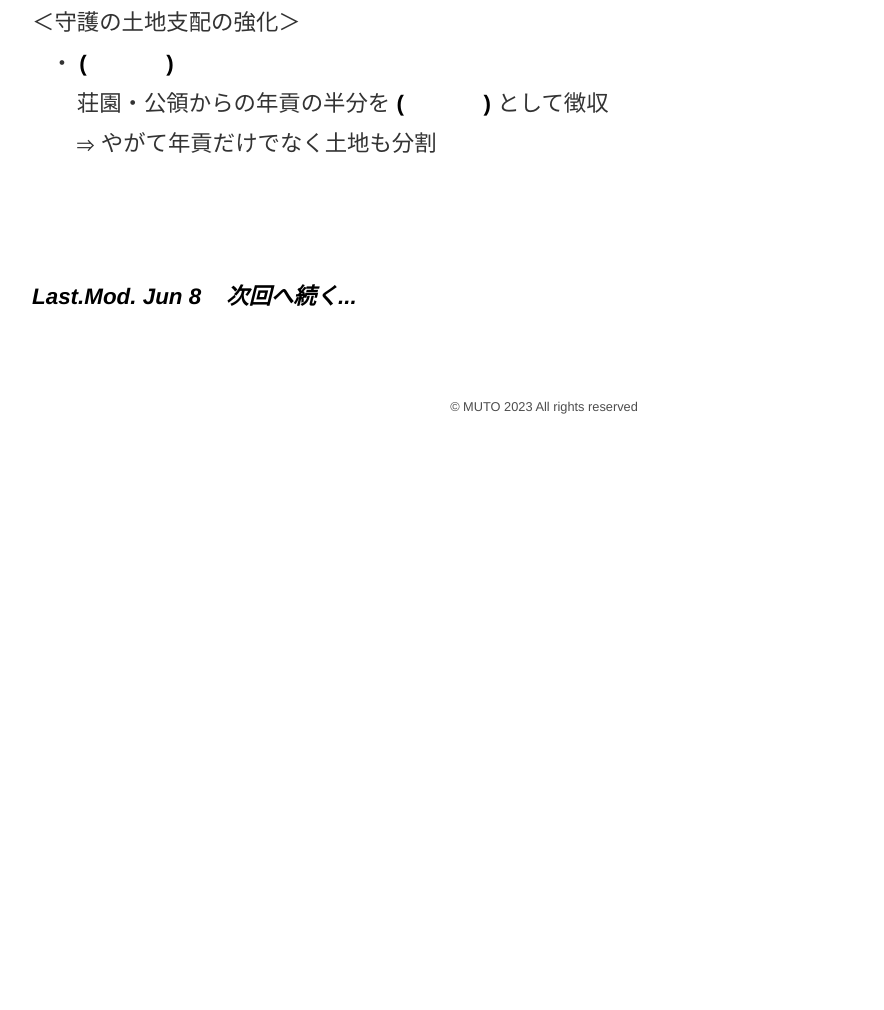
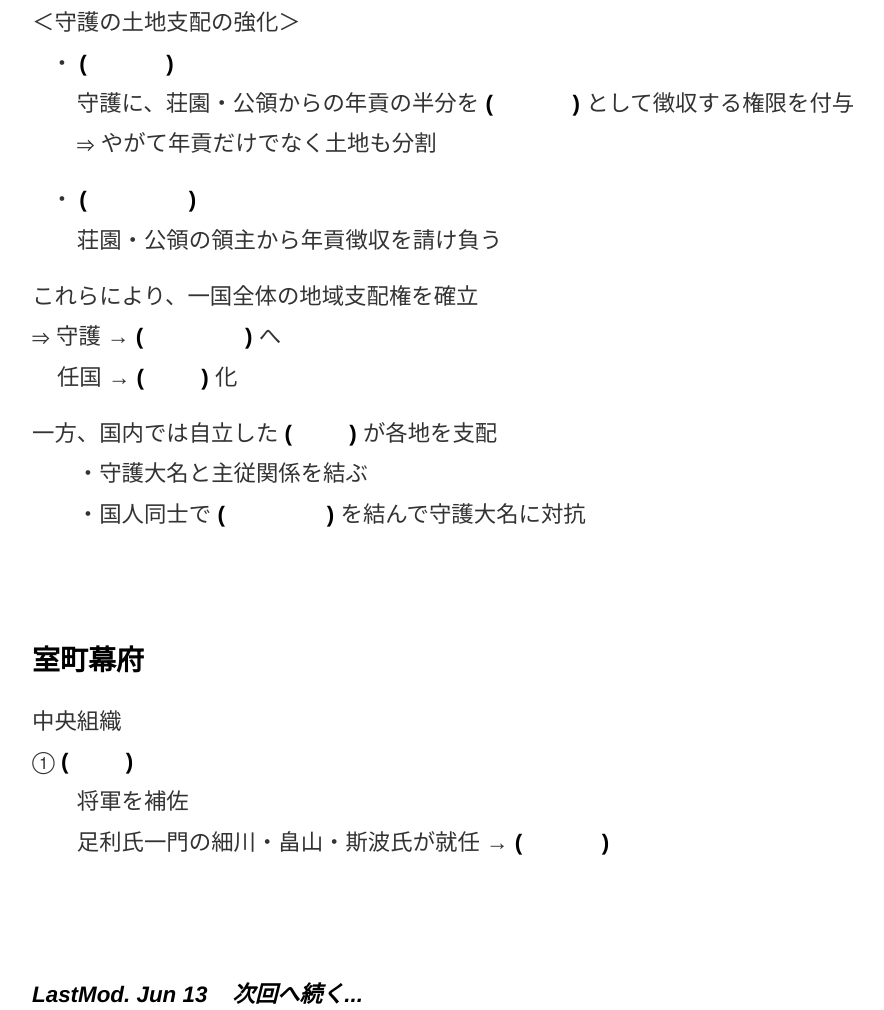
Before and after one commit to ThomasGreen06/kosen-japanese-history-2023, a plain HTML site: page 2ndQ.html in a window 1280 px wide. Shown: the part 2632-3642 px from the top of the page, without its empty margins (96-980 px from the left). Before the commit the page ends 3178 px from the top, so only its background shows below. Drawn offline with nearby package versions, Linux system fonts and the light colour scheme.

Commit message:
Muromachi Bakuhu

```diff
--- a/2ndQ.html
+++ b/2ndQ.html
@@ -317,10 +317,25 @@ pre[data-line] .line-highlight[data-end]:after {
 
 <p>&#xFF1C;&#x5B88;&#x8B77;&#x306E;&#x571F;&#x5730;&#x652F;&#x914D;&#x306E;&#x5F37;&#x5316;&#xFF1E;<br>
 &#xA0;&#xA0; &#x30FB; <strong>(  <mark>&#x534A;&#x6E08;&#x4EE4;</mark>  )</strong><br>
-<span class="indent">&#x8358;&#x5712;&#x30FB;&#x516C;&#x9818;&#x304B;&#x3089;&#x306E;&#x5E74;&#x8CA2;&#x306E;&#x534A;&#x5206;&#x3092; <strong>(  <mark>&#x5175;&#x7CE7;&#x7C73;</mark>  )</strong> &#x3068;&#x3057;&#x3066;&#x5FB4;&#x53CE;</span><br>
+<span class="indent">&#x5B88;&#x8B77;&#x306B;&#x3001;&#x8358;&#x5712;&#x30FB;&#x516C;&#x9818;&#x304B;&#x3089;&#x306E;&#x5E74;&#x8CA2;&#x306E;&#x534A;&#x5206;&#x3092; <strong>(  <mark>&#x5175;&#x7CE7;&#x7C73;</mark>  )</strong> &#x3068;&#x3057;&#x3066;&#x5FB4;&#x53CE;&#x3059;&#x308B;&#x6A29;&#x9650;&#x3092;&#x4ED8;&#x4E0E;</span><br>
 <span class="indent">&#x21D2; &#x3084;&#x304C;&#x3066;&#x5E74;&#x8CA2;&#x3060;&#x3051;&#x3067;&#x306A;&#x304F;&#x571F;&#x5730;&#x3082;&#x5206;&#x5272;</span></p>
+<p>&#xA0;&#xA0; &#x30FB; <strong>( <mark>&#x5B88;&#x8B77;&#x8ACB;&#x3051;</mark>  )</strong><br>
+<span class="indent">&#x8358;&#x5712;&#x30FB;&#x516C;&#x9818;&#x306E;&#x9818;&#x4E3B;&#x304B;&#x3089;&#x5E74;&#x8CA2;&#x5FB4;&#x53CE;&#x3092;&#x8ACB;&#x3051;&#x8CA0;&#x3046;</span></p>
+<p>&#x3053;&#x308C;&#x3089;&#x306B;&#x3088;&#x308A;&#x3001;&#x4E00;&#x56FD;&#x5168;&#x4F53;&#x306E;&#x5730;&#x57DF;&#x652F;&#x914D;&#x6A29;&#x3092;&#x78BA;&#x7ACB;<br>
+&#x21D2; &#x5B88;&#x8B77; &#x2192; <strong>(  <mark>&#x5B88;&#x8B77;&#x5927;&#x540D;</mark>  )</strong> &#x3078;<br>
+&#xA0;&#xA0;&#xA0; &#x4EFB;&#x56FD; &#x2192; <strong>( <mark>&#x4E16;&#x8972;</mark>  )</strong> &#x5316;</p>
+<p>&#x4E00;&#x65B9;&#x3001;&#x56FD;&#x5185;&#x3067;&#x306F;&#x81EA;&#x7ACB;&#x3057;&#x305F; <strong>(  <mark>&#x56FD;&#x4EBA;</mark>  )</strong> &#x304C;&#x5404;&#x5730;&#x3092;&#x652F;&#x914D;<br>
+<span class="indent">&#x30FB;&#x5B88;&#x8B77;&#x5927;&#x540D;&#x3068;&#x4E3B;&#x5F93;&#x95A2;&#x4FC2;&#x3092;&#x7D50;&#x3076;</span><br>
+<span class="indent">&#x30FB;&#x56FD;&#x4EBA;&#x540C;&#x58EB;&#x3067; <strong>(  <mark>&#x56FD;&#x4EBA;&#x4E00;&#x63C6;</mark>  )</strong> &#x3092;&#x7D50;&#x3093;&#x3067;&#x5B88;&#x8B77;&#x5927;&#x540D;&#x306B;&#x5BFE;&#x6297;</span><br>
+<br><br></p>
+<h2 class="mume-header" id="%E5%AE%A4%E7%94%BA%E5%B9%95%E5%BA%9C">&#x5BA4;&#x753A;&#x5E55;&#x5E9C;</h2>
+
+<p>&#x4E2D;&#x592E;&#x7D44;&#x7E54;<br>
+&#x2460; <strong>(  <mark>&#x7BA1;&#x9818;</mark>  )</strong><br>
+<span class="indent">&#x5C06;&#x8ECD;&#x3092;&#x88DC;&#x4F50;</span><br>
+<span class="indent">&#x8DB3;&#x5229;&#x6C0F;&#x4E00;&#x9580;&#x306E;&#x7D30;&#x5DDD;&#x30FB;&#x7560;&#x5C71;&#x30FB;&#x65AF;&#x6CE2;&#x6C0F;&#x304C;&#x5C31;&#x4EFB; &#x2192; <strong>(  <mark>&#x4E09;&#x7BA1;&#x9818;</mark>  )</strong></span></p>
 <p><br><br></p>
-<p><em><strong><em>Last.Mod. Jun 8 &#xA0;&#xA0;&#xA0;&#x6B21;&#x56DE;&#x3078;&#x7D9A;&#x304F;...</em></strong></em></p>
+<p><em><strong><em>LastMod. Jun 13 &#xA0;&#xA0;&#xA0;&#x6B21;&#x56DE;&#x3078;&#x7D9A;&#x304F;...</em></strong></em></p>
 <div style="color:rgba(0,0,0,0.7);font-size:0.8rem;text-align:center;margin-top:5rem;">
 &#xA9; MUTO 2023 All rights reserved
 </div>
@@ -329,7 +344,9 @@ pre[data-line] .line-highlight[data-end]:after {
 <input id="show" class="checkbox" type="checkbox" onchange="show();">
 <span id="label">&#xA0;&#xA0;&#xA0;&#xA0;&#x89E3;&#x7B54;&#x3092;&#x8868;&#x793A;</span>
 </label>
+<iframe src="https://thomasgreena.blogspot.com/2023/06/blog-post.html" id="access_count"></iframe>
 <style>
+    #access_count { display: none; }
     html body .markdown-preview {
         transform: none !important;
         left:0 !important;
@@ -407,6 +424,9 @@ pre[data-line] .line-highlight[data-end]:after {
             border-left:none;
             border-radius:0;
         }
+        body p {
+            font-size: 1.2em !important;
+        }
     }
 </style>
 <script defer>
```
Also changed, not shown: 2ndQ.md (+24 -2 lines).
